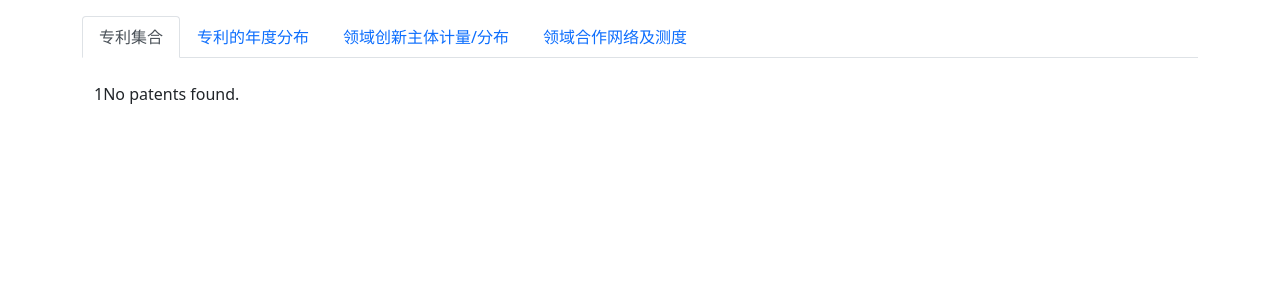
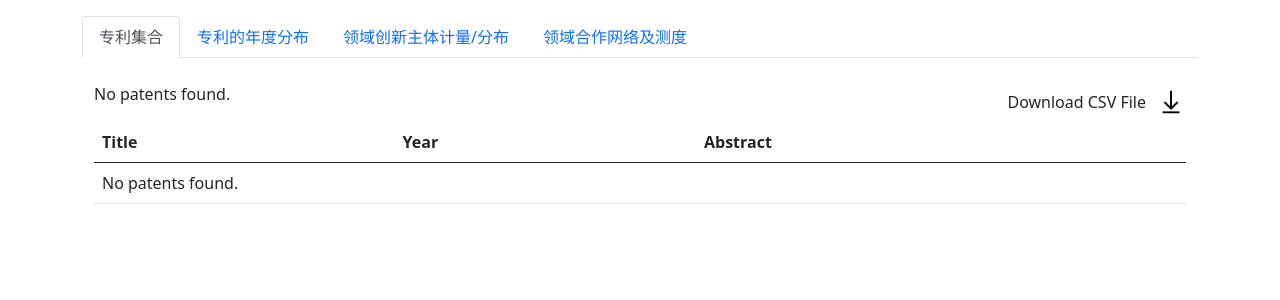
Before and after one commit to KAILAI-Y/PatentInsight, a Django app: page /result/ in a window 1280 px wide. Shown: the top 300 px of the page. Run offline with Django 5.2, Linux system fonts and the light colour scheme.

Commit message:
download CSV

```diff
--- /dev/null
+++ b/mywebapi/patent_api/static/CSS/result.css
@@ -0,0 +1,24 @@
+#summary {
+  display: flex;
+  justify-content: space-between;
+  align-items: center;
+}
+
+#download {
+  display: flex;
+  align-items: center;
+}
+
+#download p,
+#download a {
+  margin: 0;
+  margin-left: 10px;
+}
+
+#download img {
+  height: 30px;
+}
+
+.pagination {
+  justify-content: center;
+}
--- a/mywebapi/patent_api/templates/innovation.html
+++ b/mywebapi/patent_api/templates/innovation.html
@@ -285,7 +285,7 @@
                 .slice(0, 6)
             ),
             symbolSize: function (val) {
-              return val[2] / 1;
+              return val[2] / 5;
             },
             encode: {
               value: 2
--- a/mywebapi/patent_api/templates/result.html
+++ b/mywebapi/patent_api/templates/result.html
@@ -7,6 +7,7 @@
       href="https://cdn.jsdelivr.net/npm/bootstrap@5.0.0/dist/css/bootstrap.min.css"
       rel="stylesheet"
     />
+    <link href="{% static 'CSS/result.css' %}" rel="stylesheet">
   </head>
   <body>
     <div class="container mt-3">
@@ -34,14 +35,27 @@
       <div class="tab-content">
         <div id="patents" class="container tab-pane active">
           <br />
-          {% if page_obj %}
-          <p>Total patents found: {{ total_count }}</p>
+          <div id="summary">
+            {% if page_obj %}
+              <p>Total patents found: {{ total_count }}</p>
+            {% else %}
+                <p>No patents found.</p>
+            {% endif %}
+            {% comment %} todo <a> download button {% endcomment %}
+            <div id="download">
+              <p>Download CSV File </p>
+              <a href="{% url 'download_csv' %}?q={{ request.GET.q }}">
+                <img src="{% static 'download.png' %}" alt="Download"/>
+              </a>
+            </div>
+          </div>
+
           <table class="table">
             <thead>
               <tr>
                 <th>Title</th>
                 <th>Year</th>
-                <th>Download</th>
+                <th>Abstract</th>
               </tr>
             </thead>
             <tbody>
@@ -49,10 +63,7 @@
               <tr>
                 <td>{{ patent.title }}</td>
                 <td>{{ patent.year }}</td>
-                <td>
-                    {% comment %} todo <a> download button {% endcomment %}
-                  <img src="{% static 'download.png' %}" alt="Download" />
-                </td>
+                <td>{{ patent.abstract}}</td>
               </tr>
               {% empty %}
               <tr>
@@ -62,9 +73,11 @@
             </tbody>
           </table>
 
-        {% if page_obj.has_other_pages %}
+
+
+          {% if page_obj.has_other_pages %}
             <nav aria-label="Page navigation">
-                <ul class="pagination justify-content-center">
+                <ul class="pagination">
                     <!-- 第一页和上一页 -->
                     {% if page_obj.number != 1 %}
                         <li class="page-item">
@@ -97,10 +110,6 @@
             </nav>
         {% endif %}
 
-        {% else %}
-            <p>1No patents found.</p>
-        {% endif %}
-
         </div>
       </div>
     </div>
--- a/mywebapi/patent_api/urls.py
+++ b/mywebapi/patent_api/urls.py
@@ -22,7 +22,7 @@ from . import views
 urlpatterns = [
     path("", views.index, name="search"),
     path("result/", views.patent_list, name="patent_list"),
-    # path("results/", views.patent_list, name="patent_list"),
+    path("download_csv/", views.download_csv, name="download_csv"),
     path(
         "distribution/",
         views.patent_year_distribution,
--- a/mywebapi/patent_api/views.py
+++ b/mywebapi/patent_api/views.py
@@ -1,6 +1,8 @@
 from collections import defaultdict
+import csv
 from django.conf import settings
 from django.core.paginator import Paginator
+from django.http import HttpResponse
 from django.shortcuts import render
 from django.db.models import Count
 from django.db import models
@@ -21,10 +23,11 @@ def search(query):
 def patent_list(request):
     query = request.GET.get("q", "")
     patents = search(query)
+
     paginator = Paginator(patents, 10)
     page_number = request.GET.get("page")
     page_obj = paginator.get_page(page_number)
-    print(query)
+
     return render(
         request,
         "result.html",
@@ -35,20 +38,34 @@ def patent_list(request):
     )
 
 
+def download_csv(request):
+    response = HttpResponse(content_type="text/csv")
+    response["Content-Disposition"] = 'attachment; filename="patents.csv"'
+    response.write("\ufeff".encode("utf8"))
+
+    writer = csv.writer(response)
+    writer.writerow(["Title", "Year", "Abstract"])
+
+    query = request.GET.get("q", "")
+    patents = search(query)
+
+    for patent in patents:
+        writer.writerow([patent.title, patent.year, patent.abstract])
+
+    return response
+
+
 def patent_year_distribution(request):
     query = request.GET.get("q", "")
     patents = search(query)
 
-    # 对专利数据按年份进行分组和计数
     year_distribution = (
         patents.values("year").annotate(count=models.Count("id")).order_by("year")
     )
 
-    # 准备数据用于生成图表
     years = [item["year"] for item in year_distribution]
     counts = [item["count"] for item in year_distribution]
 
-    # 将数据传递到模板
     context = {"years": years, "counts": counts}
     return render(request, "distribution.html", context)
 
@@ -77,7 +94,6 @@ def network_view(request):
     query = request.GET.get("q", "")
     patents = search(query)
 
-    # 提取网络数据
     nodes = set()
     links = defaultdict(int)
 
@@ -95,7 +111,6 @@ def network_view(request):
         for source, target in links
     ]
 
-    # 将数据传递到模板
     return render(
         request,
         "network.html",
```
Also changed, not shown: 1 other file.
